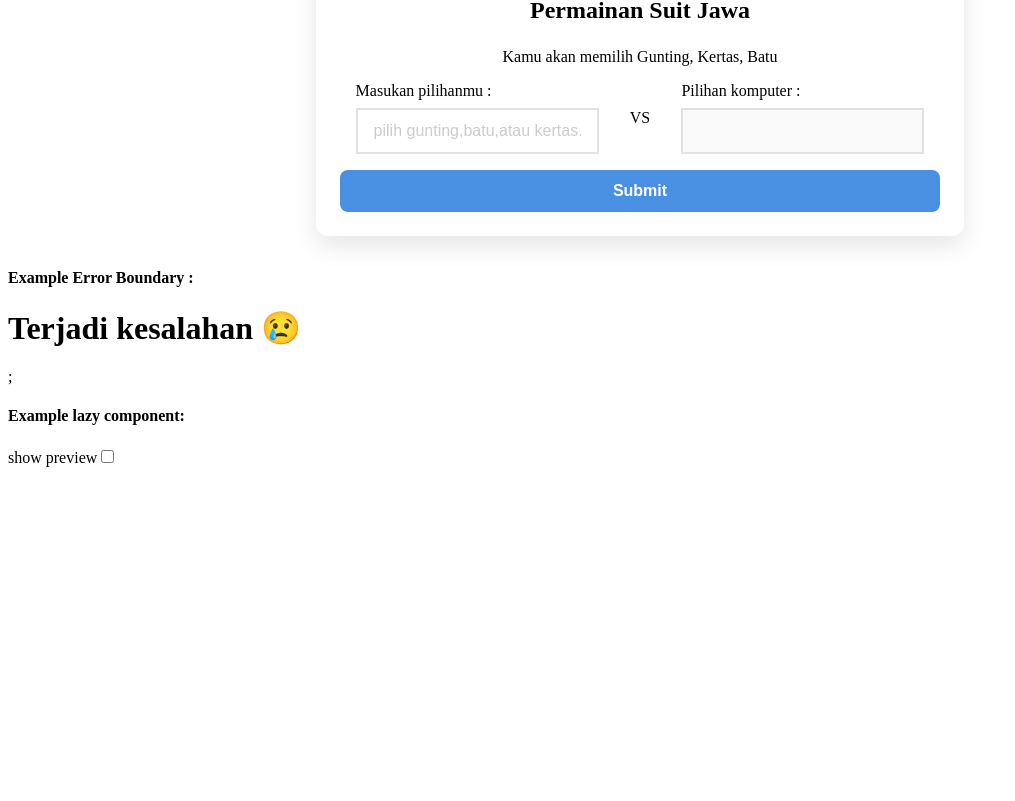
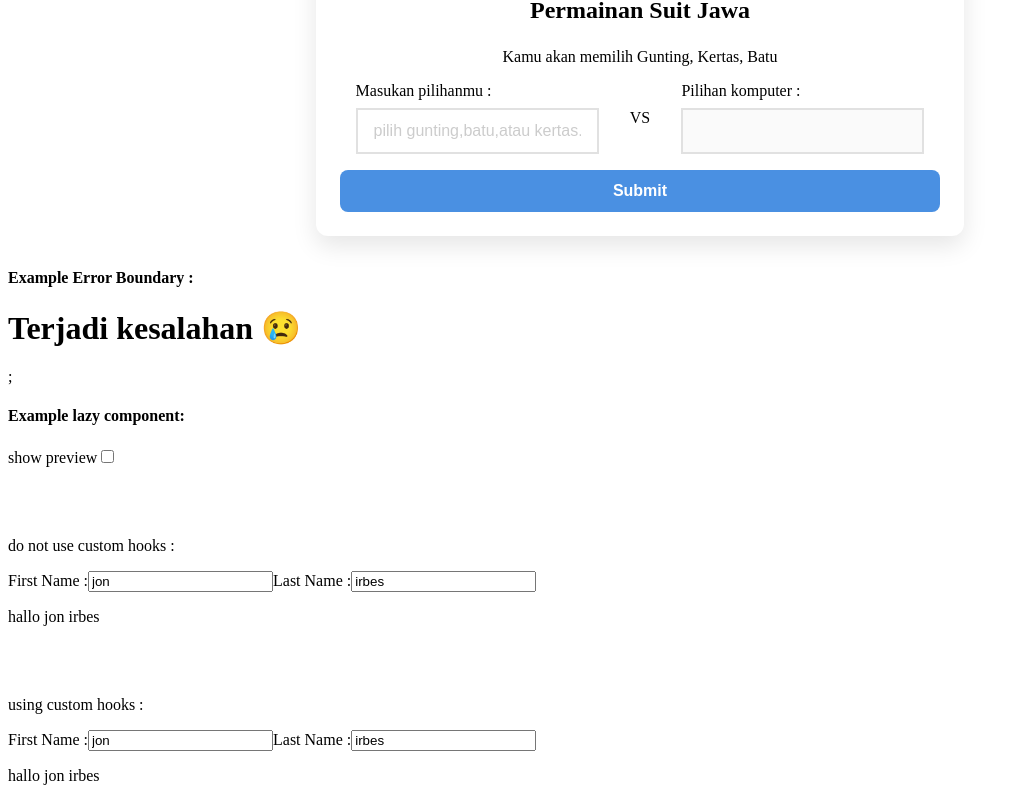
Before and after one commit to denimubarokhilmi/learningPathReactWithMakers, a React app: page / in a window 1280 px wide. Shown: the part 1885-2686 px from the top of the page, without its empty margins (0-1015 px from the left). Before the commit the page ends 2360 px from the top, so only its background shows below. Built offline with nearby package versions, Linux system fonts and the light colour scheme; the HTML template or start-up script is replaced by a standard one.

Commit message:
feat:understanding Custom Hook

```diff
--- a/src/App.jsx
+++ b/src/App.jsx
@@ -1,6 +1,7 @@
 import TempFoundational from "./components/FoundationalReact/TempFoundational";
 import TempIntermediate from "./components/IntermediateReact/TempIntermediate";
 import TempAdvanceReact from "./components/AdvanceReact/TempAdvanceReact";
+import TempToolBestParactice from "./components/Tools&BestParactice/TempTool&BestParactice";
 function App() {
   return (
     <>
@@ -14,6 +15,7 @@ function App() {
       <TempFoundational></TempFoundational>
       <TempIntermediate></TempIntermediate>
       <TempAdvanceReact></TempAdvanceReact>
+      <TempToolBestParactice></TempToolBestParactice>
     </>
   );
 }
--- /dev/null
+++ b/src/components/Tools&BestParactice/CustomHook/NotUseCustomHook.jsx
@@ -0,0 +1,27 @@
+import { useState } from "react";
+
+export default function FormNotUseCustomHook() {
+  const [firstName, setFirstName] = useState("jon");
+  const [lastName, setLastName] = useState("irbes");
+
+  const handleFirstName = (e) => setFirstName(e.target.value);
+
+  const handleLastName = (e) => setLastName(e.target.value);
+
+  return (
+    <div
+      style={{
+        marginTop: "70px",
+      }}
+    >
+      <p>do not use custom hooks : </p>
+      <label htmlFor="firstName">First Name :</label>
+      <input value={firstName} onChange={handleFirstName} />
+      <label htmlFor="lastName">Last Name :</label>
+      <input value={lastName} onChange={handleLastName} />
+      <p>
+        hallo {firstName} {lastName}
+      </p>
+    </div>
+  );
+}
--- /dev/null
+++ b/src/components/Tools&BestParactice/CustomHook/UseCustomHook.jsx
@@ -0,0 +1,23 @@
+import { useFormInput } from "./hook/useFormInput";
+
+export default function FormWithCustomHook() {
+  const firstName = useFormInput("jon");
+  const lastName = useFormInput("irbes");
+
+  return (
+    <div
+      style={{
+        marginTop: "70px",
+      }}
+    >
+      <p>using custom hooks :</p>
+      <label>First Name :</label>
+      <input {...firstName} />
+      <label>Last Name :</label>
+      <input {...lastName} />
+      <p>
+        hallo {firstName.value} {lastName.value}
+      </p>
+    </div>
+  );
+}
--- /dev/null
+++ b/src/components/Tools&BestParactice/CustomHook/hook/useFormInput.js
@@ -0,0 +1,13 @@
+import { useState } from "react";
+
+export function useFormInput(initialValue) {
+  const [value, setValue] = useState(initialValue);
+  const handleChange = (e) => {
+    setValue(e.target.value);
+  };
+
+  return {
+    value,
+    onChange: handleChange,
+  };
+}
--- /dev/null
+++ b/src/components/Tools&BestParactice/TempTool&BestParactice.jsx
@@ -0,0 +1,10 @@
+import FormNotUseCustomHook from "./CustomHook/NotUseCustomHook";
+import FormWithCustomHook from "./CustomHook/UseCustomHook";
+export default function TempToolBestParactice() {
+  return (
+    <div className="tool-best-paractice">
+      <FormNotUseCustomHook></FormNotUseCustomHook>
+      <FormWithCustomHook></FormWithCustomHook>
+    </div>
+  );
+}
```
